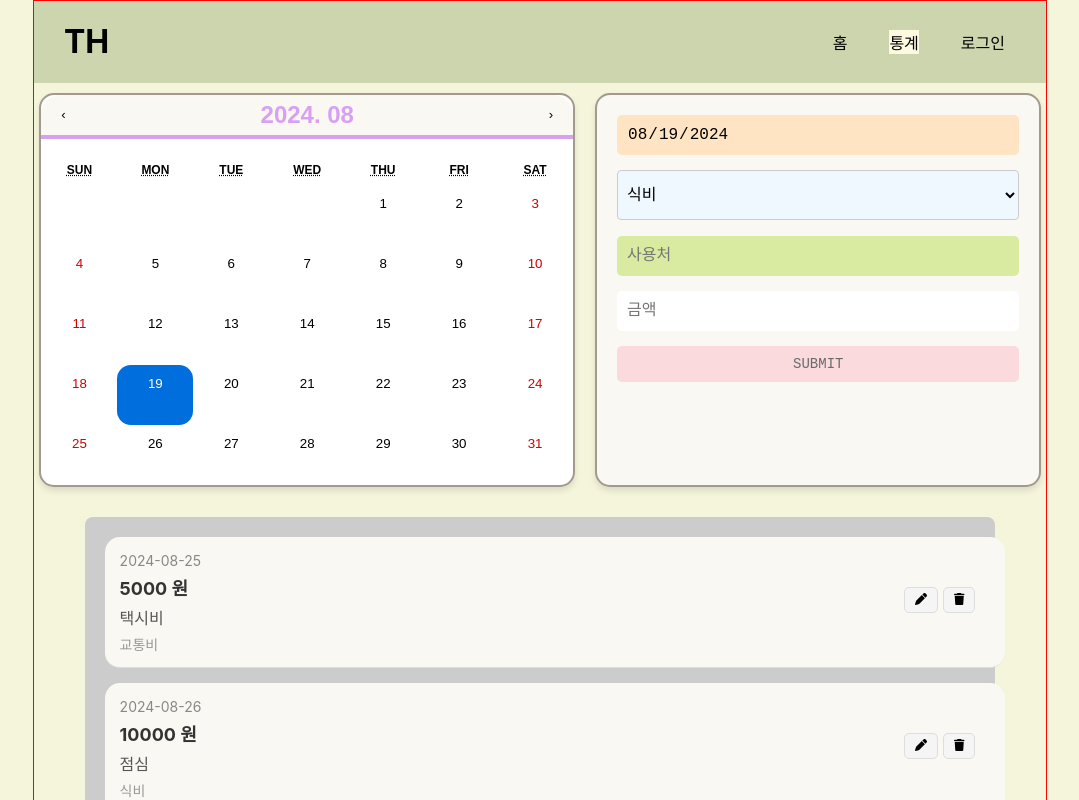
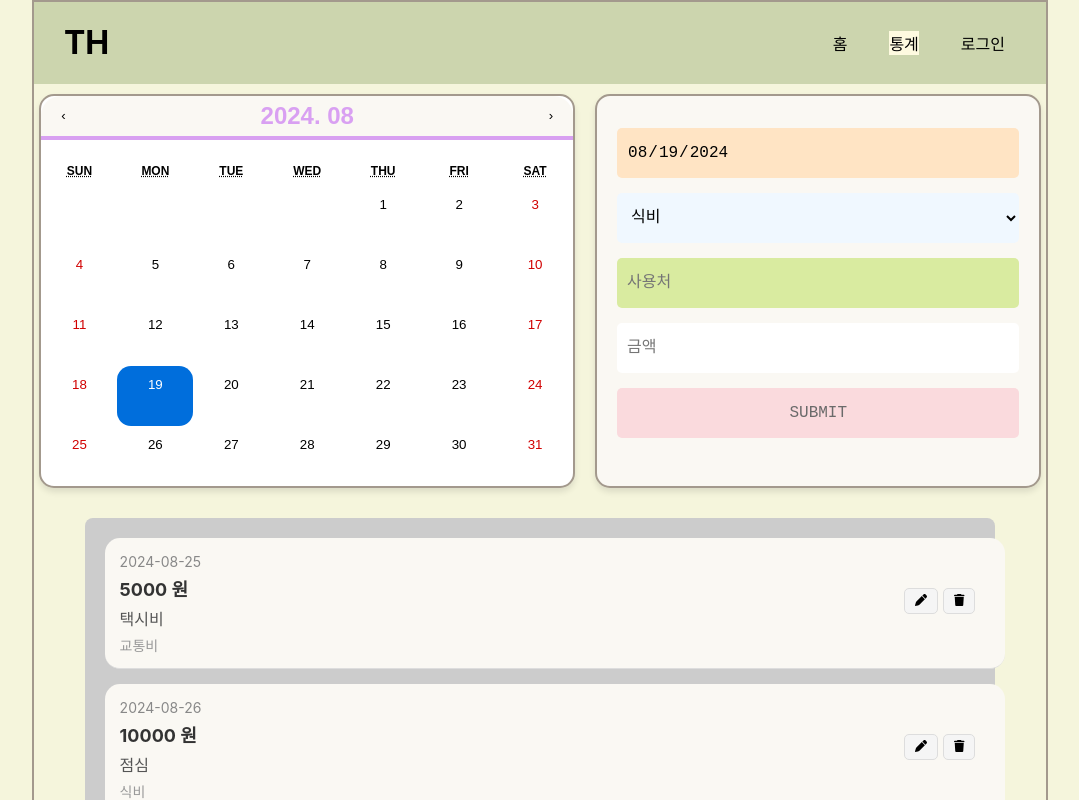
Before and after one commit to PiscesTH/hab, a React (Create React App) app: page / in a window 1280 px wide. Both pictures are taken after a click on the button "통계". Shown: the top 800 px of the page, without its empty margins (100-1179 px from the left). Built offline with nearby package versions, Linux system fonts and the light colour scheme.

Commit message:
2024-08-29

```diff
--- a/public/index.html
+++ b/public/index.html
@@ -2,42 +2,16 @@
 <html lang="en">
   <head>
     <meta charset="utf-8" />
-    <link rel="icon" href="%PUBLIC_URL%/favicon.ico" />
     <meta name="viewport" content="width=device-width, initial-scale=1" />
     <meta name="theme-color" content="#000000" />
     <meta
       name="description"
       content="Web site created using create-react-app"
     />
-    <link rel="apple-touch-icon" href="%PUBLIC_URL%/logo192.png" />
-    <!--
-      manifest.json provides metadata used when your web app is installed on a
-      user's mobile device or desktop. See https://developers.google.com/web/fundamentals/web-app-manifest/
-    -->
-    <link rel="manifest" href="%PUBLIC_URL%/manifest.json" />
-    <!--
-      Notice the use of %PUBLIC_URL% in the tags above.
-      It will be replaced with the URL of the `public` folder during the build.
-      Only files inside the `public` folder can be referenced from the HTML.
-
-      Unlike "/favicon.ico" or "favicon.ico", "%PUBLIC_URL%/favicon.ico" will
-      work correctly both with client-side routing and a non-root public URL.
-      Learn how to configure a non-root public URL by running `npm run build`.
-    -->
-    <title>React App</title>
+    <!-- <link href="https://cdn.jsdelivr.net/gh/webfontworld/gmarket/GmarketSans.css" rel="stylesheet"> index.html에 폰트 적용 시킴.-->
+    <title>심플한 가계부</title>
   </head>
   <body>
-    <noscript>You need to enable JavaScript to run this app.</noscript>
     <div id="root"></div>
-    <!--
-      This HTML file is a template.
-      If you open it directly in the browser, you will see an empty page.
-
-      You can add webfonts, meta tags, or analytics to this file.
-      The build step will place the bundled scripts into the <body> tag.
-
-      To begin the development, run `npm start` or `yarn start`.
-      To create a production bundle, use `npm run build` or `yarn build`.
-    -->
   </body>
 </html>
--- a/src/App.css
+++ b/src/App.css
@@ -18,8 +18,8 @@ html {
   display: grid;
   grid-template-rows: auto auto 100px;
   gap: 10px;
-  border: solid 1px red;
-  width: 1014px;
+  border: 2px solid #a3998d;
+  width: 1016px;
 
   grid-template-areas:
     "header"
@@ -276,39 +276,33 @@ span {
   border-radius: 14px;
 }
 
-/* abbr {
-  font-size: 18px;
-  font-weight: 900;
-} */
-
 /* form */
 .form-container {
   grid-area: form;
-  width: 98%; /* Adjust the width as needed */
+  width: 98%;
   padding: 20px;
-  background-color: #faf8f3; /* Light cream color */
-  border-radius: 15px; /* Rounded corners */
-  border: 2px solid #a3998d; /* Border color similar to the image */
+  background-color: #faf8f3;
+  border-radius: 15px;
+  border: 2px solid #a3998d;
   display: flex;
   flex-direction: column;
   align-items: center;
+  justify-content: center;
   box-shadow: 0 4px 6px rgba(0, 0, 0, 0.1); /* Soft shadow */
   margin: 0px auto;
 }
 
-.form-date,
-.form-title,
-.form-expense {
+.form-container > * {
   width: 100%;
-  height: 40px;
+  height: 50px;
   margin-bottom: 15px;
   padding: 5px 10px;
-  background-color: #d9eba0; /* Light green color */
   /* border: 2px solid #a3998d; */
   border: none;
   border-radius: 5px;
   font-size: 16px;
-  font-family: "Courier New", Courier, monospace; /* Monospace font */
+  font-family: "Courier New", Courier, monospace;
+  background-color: unset;
 }
 
 .form-date {
@@ -319,16 +313,14 @@ span {
   background-color: #fff;
 }
 
+.form-title {
+  background-color: #d9eba0;
+}
+
 .form-submit {
-  width: 100%;
-  padding: 10px 0;
-  background-color: #fadadd; /* Light pink color */
-  border: none;
-  border-radius: 5px;
-  font-size: 14px;
+  background-color: #fadadd;
   color: #6a6a6a; /* Grey color */
   cursor: pointer;
-  font-family: "Courier New", Courier, monospace;
 }
 
 .form-submit:hover {
@@ -359,14 +351,7 @@ input[type="date"]::-ms-clear {
 
 /* select */
 select {
-  width: 100%;
-  height: 50px;
-  padding: 0 5px;
-  border: 1px solid #ccc;
-  border-radius: 4px;
-  margin-bottom: 16px;
-  background-color: aliceblue;
-  font-size: 16px;
+  background-color: aliceblue !important;
 }
 
 input[type="text"]:focus,
@@ -461,19 +446,18 @@ textarea:focus {
 }
 
 .load-more-container {
-  display: flex;            /* 중앙 정렬을 위해 플렉스 박스 사용 */
-  justify-content: center;  /* 수평 중앙 정렬 */
-  margin-top: 10px;         /* 위쪽에 간격 추가 */
+  display: flex;
+  justify-content: center;
 }
 
 .load-more-button {
-  padding: 10px 20px;       /* 버튼 내부 여백 */
-  font-size: 15px;          /* 글자 크기 */
-  background-color: #faf8f3; /* 버튼 배경색 */
-  border: none;             /* 테두리 제거 */
-  border-radius: 5px;       /* 모서리를 둥글게 */
-  cursor: pointer;          /* 커서가 포인터로 변경 */
-  transition: background-color 0.3s; /* 배경색 변경 시 부드러운 전환 */
+  padding: 10px 20px;
+  font-size: 15px;
+  background-color: #faf8f3;
+  border: none;
+  border-radius: 5px;
+  cursor: pointer;
+  transition: background-color 0.3s;
 }
 
 .load-more-button:hover {
--- a/src/App.js
+++ b/src/App.js
@@ -1,4 +1,3 @@
-import logo from "./logo.svg";
 import "./App.css";
 import { useState, useEffect } from "react";
 import React, { PureComponent } from "react";
@@ -180,10 +179,7 @@ function List({ data }) {
       ))}
       {/* 더보기 버튼 */}
       {visibleItems < data.length && (
-        <div
-          className="load-more-container"
-          // style={{ textAlign: "center", marginTop: "10px" }}
-        >
+        <div className="load-more-container">
           <button onClick={handleLoadMore} className="load-more-button">
             <FontAwesomeIcon icon={faEllipsis} />
           </button>
--- a/src/index.js
+++ b/src/index.js
@@ -3,7 +3,7 @@ import ReactDOM from "react-dom/client";
 import "./index.css";
 import App from "./App";
 import reportWebVitals from "./reportWebVitals";
-import { BrowserRouter, Route } from "react-router-dom";
+import { BrowserRouter } from "react-router-dom";
 
 const root = ReactDOM.createRoot(document.getElementById("root"));
 root.render(
```
